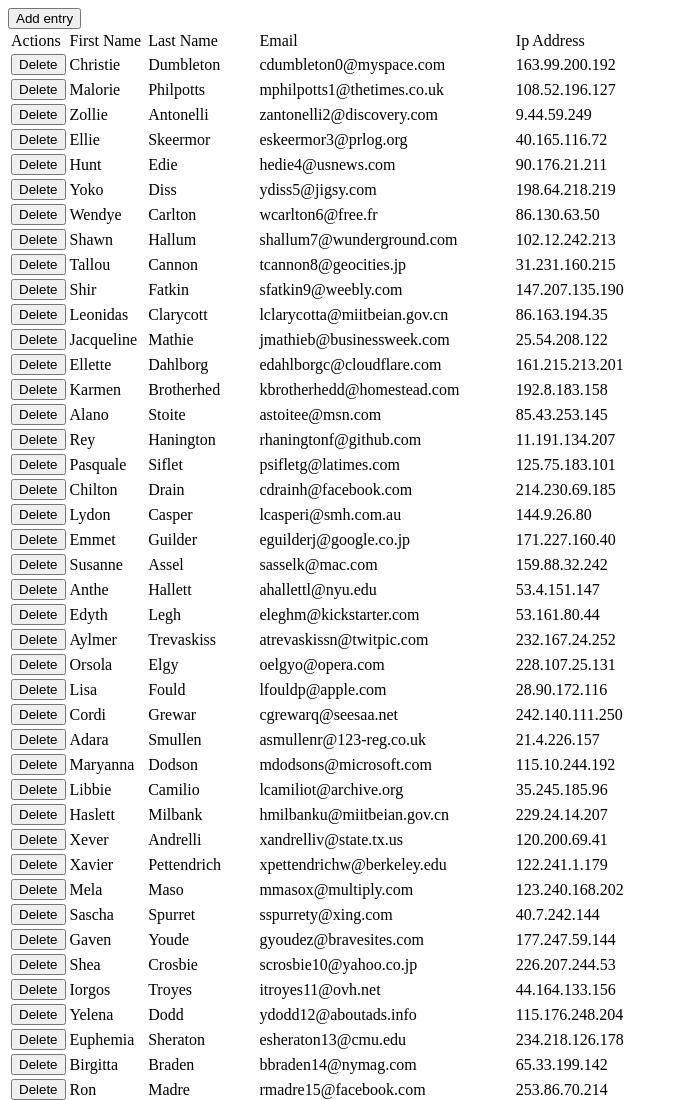
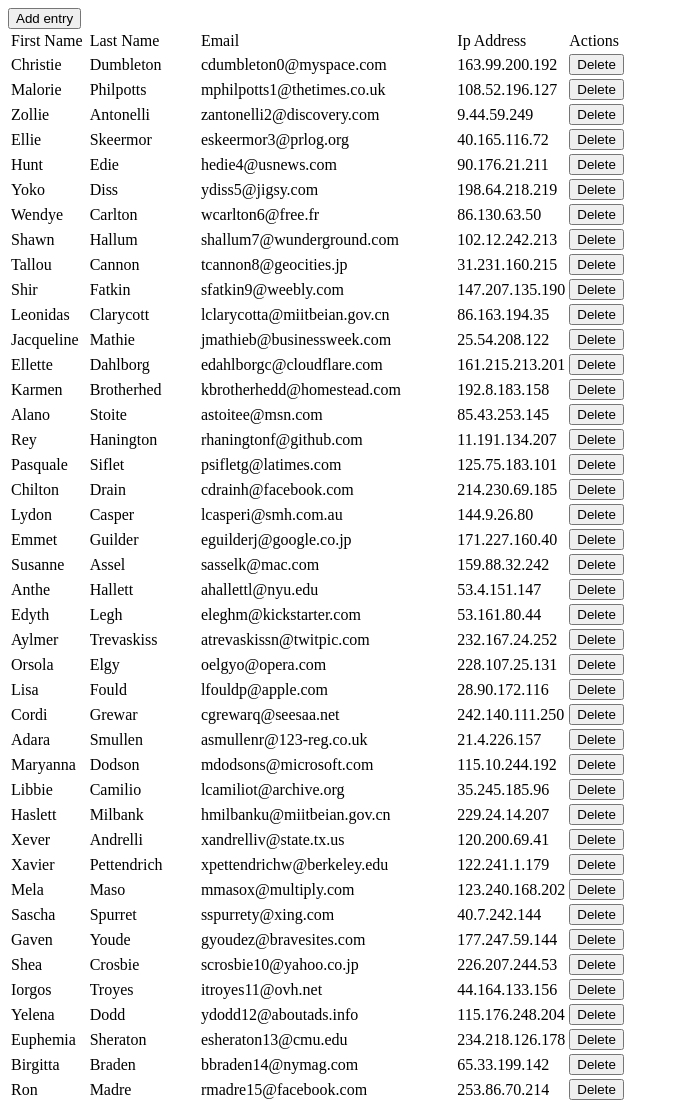
Before and after one commit to m3co/intable3, a website: page demo/index.html in a window 1280 px wide. Shown: the top 1100 px of the page, without its empty margins (0-679 px from the left). Drawn offline with Linux system fonts and the light colour scheme.

Commit message:
[DEMO] Move actions to the right

```diff
--- a/demo/demo-inline.js
+++ b/demo/demo-inline.js
@@ -49,6 +49,7 @@ function setupCol(el, key, entry, description) {
 
 fetch('describe-dummy.json').then(response => response.json()).then(columns => {
   var cloneThead = document.importNode(tmplThead.content, true);
+  var tr = cloneThead.querySelector('tr');
   Object.keys(columns).forEach(key => {
     var cloneTheadCol = document.importNode(tmplTheadCol.content, true);
     var span = cloneTheadCol.querySelector('span');
@@ -56,8 +57,10 @@ fetch('describe-dummy.json').then(response => response.json()).then(columns => {
     if (columns[key].type === 'hidden') {
       cloneTheadCol.querySelector('td').hidden = true;
     }
-    cloneThead.querySelector('tr').appendChild(cloneTheadCol);
+    tr.appendChild(cloneTheadCol);
   });
+  // move actions to the last place
+  tr.appendChild(tr.querySelector('[actions=""]'));
   table.appendChild(cloneThead);
 
   fetch('dummy.json').then(response => response.json()).then(entries => {
@@ -74,6 +77,8 @@ fetch('describe-dummy.json').then(response => response.json()).then(columns => {
         setupCol(cloneCol, key, entry, columns[key]);
         tr.appendChild(cloneCol);
       });
+      // move actions to the last place
+      tr.appendChild(tr.querySelector('[actions=""]'));
       tbody.appendChild(cloneRow);
     });
   });
--- a/demo/index.html
+++ b/demo/index.html
@@ -17,7 +17,7 @@
     </template>
     <template id="row">
       <tr>
-        <td>
+        <td actions>
           <button id="delete">Delete</button>
         </td>
       </tr>
@@ -29,7 +29,7 @@
     <template id="thead">
       <thead>
         <tr>
-          <td>Actions</td>
+          <td actions>Actions</td>
         </tr>
       </thead>
     </template>
```
